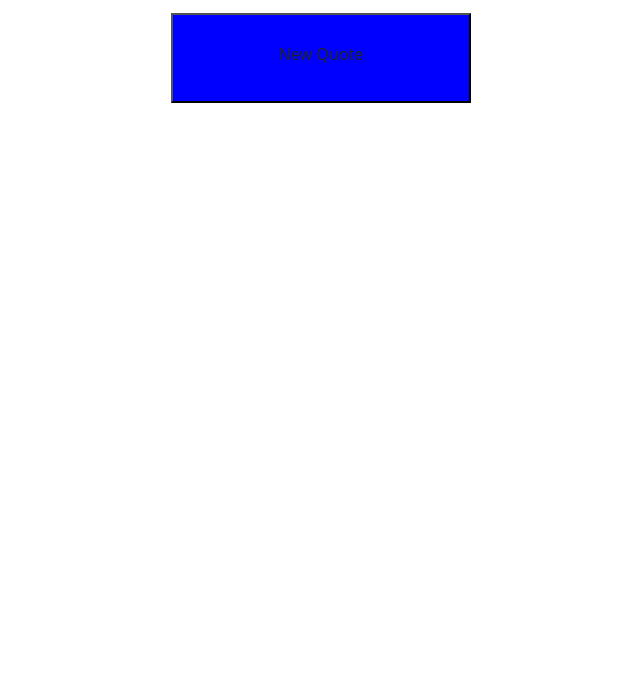
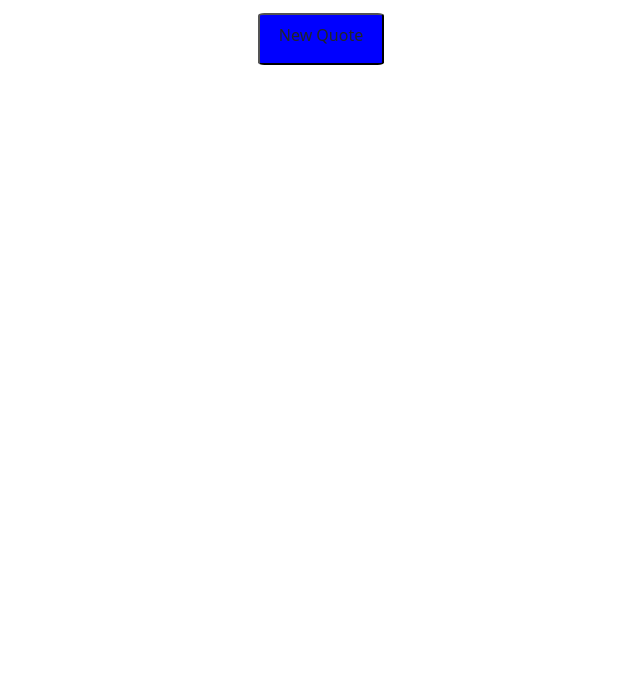
Before and after one commit to IamPeniel-star/quotes, a plain HTML site: page index.html in a window 1280 px wide. Shown: the part 106-800 px from the top of the page, without its empty margins (319-959 px from the left). Drawn offline with nearby package versions, Linux system fonts and the light colour scheme.

Commit message:
Update style.css

```diff
--- a/style.css
+++ b/style.css
@@ -1,11 +1,8 @@
 
-
-button{
-    width: clamp(5px,30vw, 300px);
-    height: clamp(5px,10vw, 90px);
+.button{
+    color: white;
     background-color: blue;
-    color: white;
-    border-radius: 10px;
+    border-radius: 5%;
     transition: all 1s;
 }
 
```
